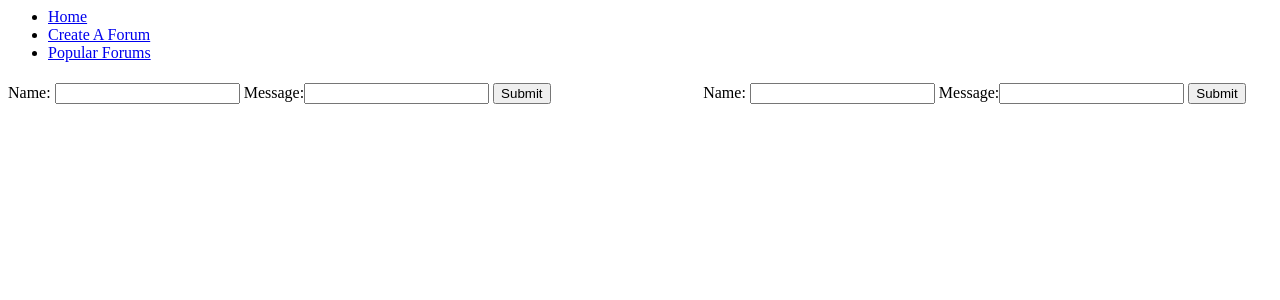
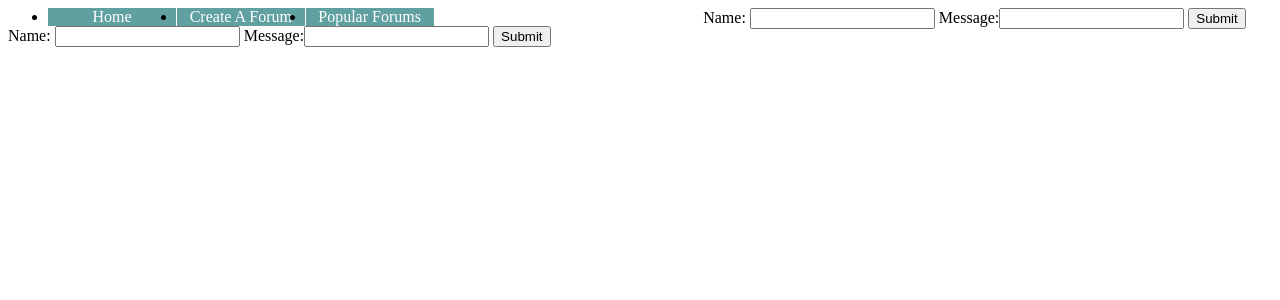
Before and after one commit to rdouradojr/prattledev, a Python web app: template templates/home.html in a window 1280 px wide. Shown: the top 300 px of the page. Run offline with Jinja, Linux system fonts and the light colour scheme; the template is opened without the code that fills it, so the values that code supplies are empty.

Commit message:
Update home.html

```diff
--- a/templates/home.html
+++ b/templates/home.html
@@ -4,14 +4,14 @@
     	<link rel="stylesheet" type="text/css" href="css/main.css">
     	<html>
 	<style>
-
-	menu ul {
+	<h1>{{name}}</h1>
+	#menu ul {
 		margin: 0px;
 		padding: 0px;
 		list-style-type: none;
 		}
 
-	menu a{
+	#menu a{
 		display: block;
 		width: 8em;
 		color: white;
@@ -19,10 +19,10 @@
 		text-decoration: none;
 		text-align: center;
 		}
-	menu a:hover {
+	#menu a:hover {
 		background-color: #6666AA;
 		}
-	menu li{
+	#menu li{
 		float:left;
 		margin-right: .05em;
 		}
@@ -38,7 +38,7 @@
 	<li> <a href = "index.html" > Create A Forum </a> </li>
 	<li> <a href = "index.html" > Popular Forums </a> </li>
 	</div>
-		<h1>{{name}}</h1>
+
 		<div>
 		 <div style = 'float:right; width: 45%'>{% for message in messages %}
 		 {{message.person}}: {{message.content}}
```
